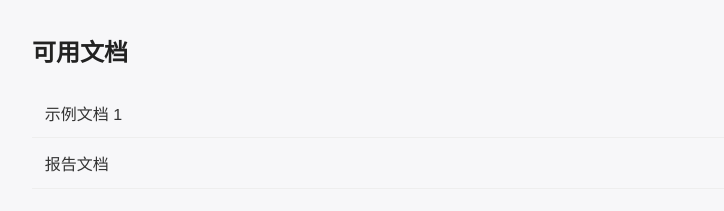
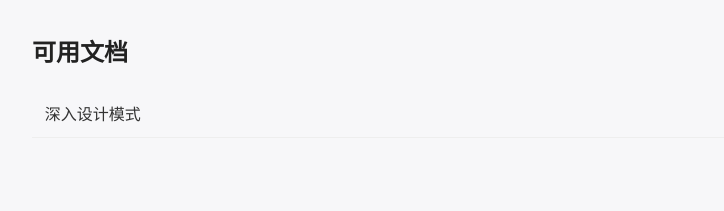
Before and after one commit to xing05188/xing05188.github.io, a Jekyll site: the page pdf-viewer.html, which Jekyll copies as it is, in a window 1280 px wide. Shown: the part 256-467 px from the top of the page, without its empty margins (108-832 px from the left). Built offline with Jekyll 4.4.1, drawn with Linux system fonts in a browser that asks for light colours.

Commit message:
增加pdf阅读

```diff
--- a/index.html
+++ b/index.html
@@ -15,6 +15,7 @@
     <h1>星的博客</h1>
     <p class="subtitle">记录、分享与成长</p>
     <nav>
+      <a href="/pdf-viewer.html">PDF 阅读</a>
       <a href="/love.html">爱心</a>
       <a href="/ikun/index.html">爱坤打篮球</a>
       <a href="#tools">小工具</a>
--- a/pdf-viewer.html
+++ b/pdf-viewer.html
@@ -67,10 +67,7 @@
             <h2>可用文档</h2>
             <!-- 这里列出你的PDF文件，根据实际上传的文件修改 -->
             <div class="pdf-item">
-                <a href="javascript:loadPdf('pdfs/example1.pdf')">示例文档 1</a>
-            </div>
-            <div class="pdf-item">
-                <a href="javascript:loadPdf('pdfs/report.pdf')">报告文档</a>
+                <a href="javascript:loadPdf('pdfs/SDP.pdf')">深入设计模式</a>
             </div>
             <!-- 添加更多PDF文件 -->
         </div>
```
Also changed, not shown: 2 other files.
